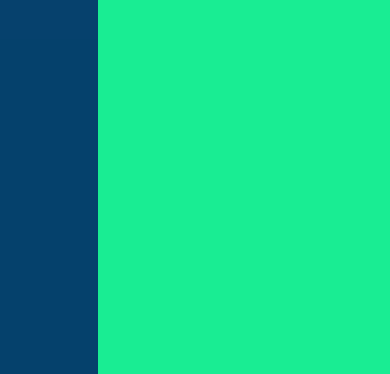
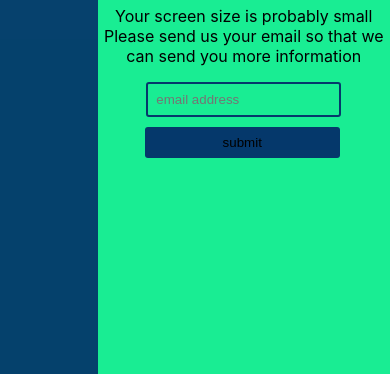
Before and after one commit to edmondsylar/one-page, a plain HTML site: page index.html in a window 390 px wide. Shown: the part 470-844 px from the top of the page. Drawn offline with Linux system fonts and the light colour scheme.

Commit message:
no reviews needed

```diff
--- a/css/style.css
+++ b/css/style.css
@@ -7,6 +7,10 @@ body{
     /* background-position: center;     */
 
     /* background-size: 50% */
+}
+
+.alert{
+    display: none;
 }
 
 header .top-nav{
@@ -352,4 +356,44 @@ text{
     .blog{
         display: none;
     }
+    .alert{
+        display: block;
+        text-align: center;
+        font-family: -apple-system, BlinkMacSystemFont, 'Segoe UI', Roboto, Oxygen, Ubuntu, Cantarell, 'Open Sans', 'Helvetica Neue', sans-serif;
+    }
+    .alert input[type=text]{
+        width: 50%;
+        border: 2px solid #05386B;
+        padding: 8px;
+        border-radius: 3px;
+        background: none;
+
+    }
+    .alert input[type=submit]{
+        width: 50%;
+        margin-left: -3px;
+        padding: 8px;
+        border: none;
+        background: #05386B;
+        border-radius: 3px;
+        margin-top: 10px;
+
+    }
+    .alert input[type=submit]:focus{
+        box-shadow: 0 0 30px #a1a1a1;
+    }
+    .alert input[type=submit]:hover{
+        /* transform: scaleY(1.5) */
+        box-shadow: 0 0 50px #a1a1a1;
+        background-color: rgb(25, 237, 147);
+        transition: .50s;
+        border: 2px solid #05386B;
+    }
+    .alert input[type=text]:focus{
+        transition: .50s;
+        box-shadow: 0 0 30px #a1a1a1;
+        border: none;
+        border-bottom: 2px solid #05386B;
+
+    }
 }
--- a/index.html
+++ b/index.html
@@ -170,6 +170,17 @@
             </div>
         </div>
         <!-- End of Blog division -->
-<!--  -->
+        <!-- ALERT -->
+        <div class="alert">
+            <h1>ALERT</h1>
+        <p>Your screen size is probably small <br> Please send us your email so that we can send you more information </p>
+        <form action="#">
+            <input type="text" placeholder="email address" required>
+            <br>
+
+            <input type="submit" value="submit">
+        </form>
+
+        </div>
     </body>
 </html>
```
